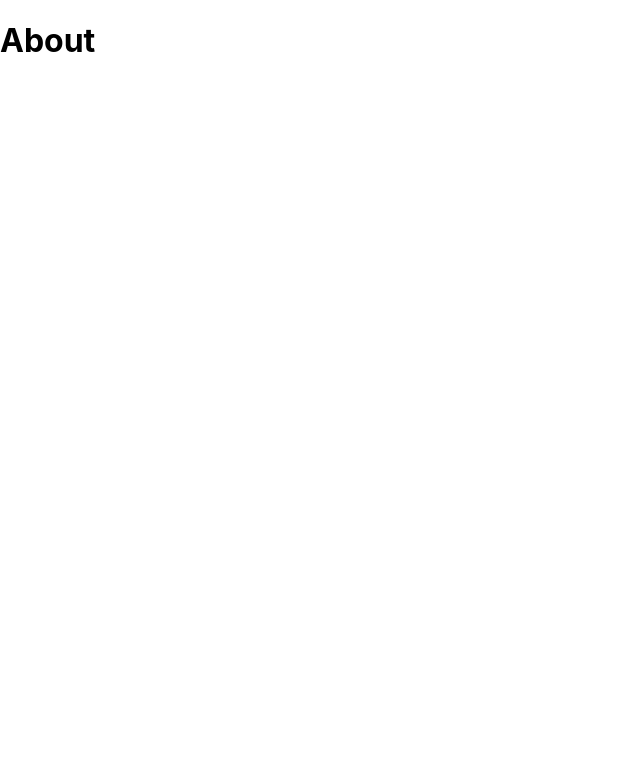
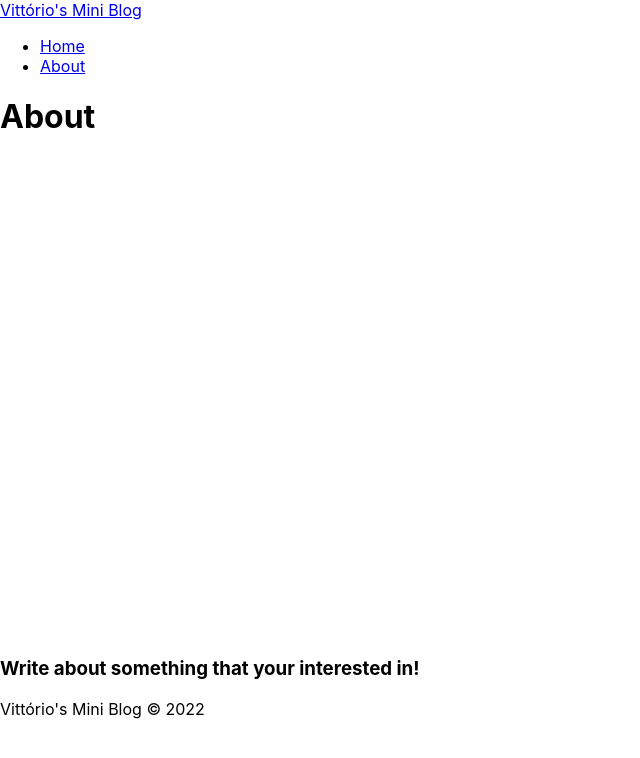
Before and after one commit to VittorioBarella/Project_Mini_Blog, a React (Create React App) app: page /about in a window 1280 px wide. Shown: the top 758 px of the page, without its empty margins (0-640 px from the left). Built offline with nearby package versions, Linux system fonts and the light colour scheme.

Commit message:
created the components file and added the navbar component

```diff
--- a/src/App.js
+++ b/src/App.js
@@ -1,5 +1,7 @@
 import { BrowserRouter, Route, Routes } from 'react-router-dom';
 import './App.css';
+import Footer from './components/Footer/Footer';
+import Navbar from './components/Navbar/Navbar';
 import About from './pages/About/About';
 import Home from "./pages/Home/Home";
 
@@ -7,12 +9,14 @@ function App() {
   return (
     <div className="App">
       <BrowserRouter>
+        <Navbar />
         <div className='container'>
           <Routes>
             <Route path="/" element={<Home />} />
             <Route path="/about" element={<About />} />
           </Routes>
         </div>
+        <Footer />
       </BrowserRouter>
     </div>
   );
--- /dev/null
+++ b/src/components/Footer/Footer.js
@@ -0,0 +1,13 @@
+import React from 'react';
+import styles from './Footer.modules.css';
+
+const Footer = () => {
+    return (
+        <footer>
+            <h3>Write about something that your interested in!</h3>
+            <p>Vittório's Mini Blog &copy; 2022</p>
+        </footer>
+    );
+};
+
+export default Footer;
--- /dev/null
+++ b/src/components/Navbar/Navbar.js
@@ -0,0 +1,25 @@
+import { NavLink } from "react-router-dom";
+
+const Navbar = () => {
+    return (
+        <nav>
+            <NavLink to="/">
+                Vittório's Mini <span>Blog</span>
+            </NavLink>
+            <ul>
+                <li>
+                    <NavLink to="/">
+                        Home
+                    </NavLink>
+                </li>
+                <li>
+                    <NavLink to="/about">
+                        About
+                    </NavLink>
+                </li>
+            </ul>
+        </nav>
+    );
+};
+
+export default Navbar;
```
Also changed, not shown: src/components/Footer/Footer.modules.css (added), src/components/Navbar/Navbar.modules.css (added).
